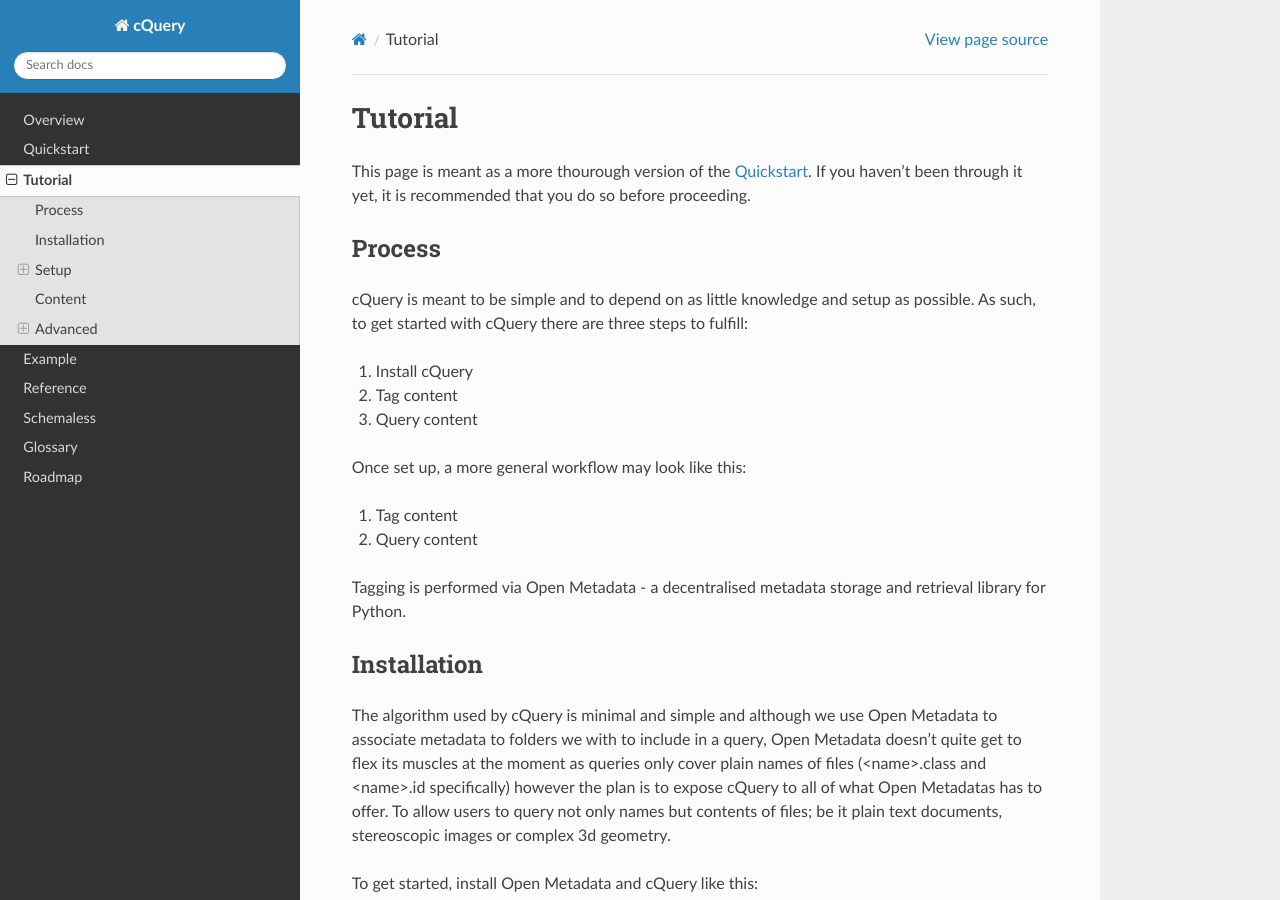
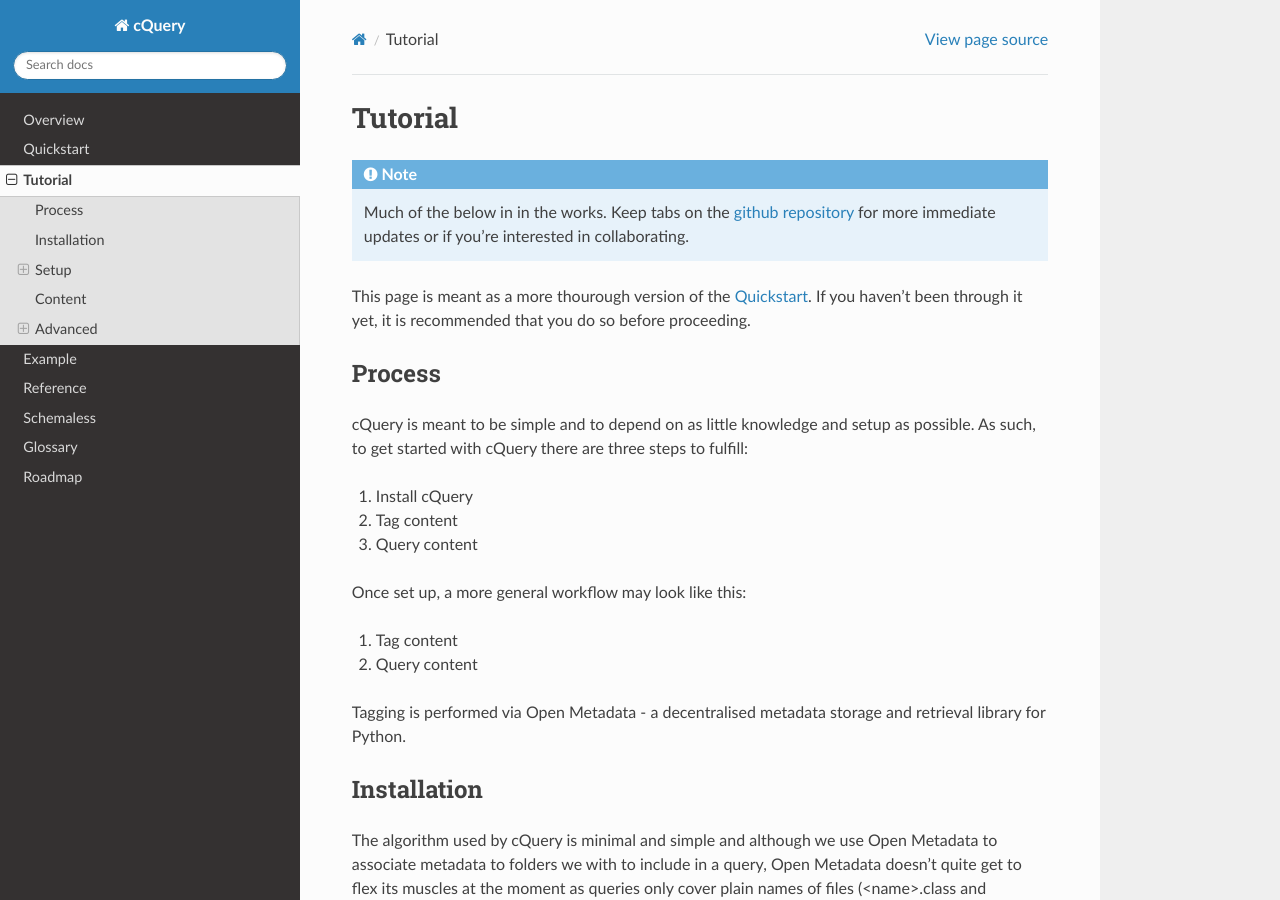
Before and after one commit to abstractfactory/cquery, a Sphinx documentation site: the page built from docs/tutorial.rst, in a window 1280 px wide and 900 px high. Built offline with Sphinx 7.4.7 and the Read the Docs theme 2.0.0, drawn with Linux system fonts in a browser that asks for light colours.

Commit message:
Added note on incompleteness

```diff
--- a/docs/tutorial.rst
+++ b/docs/tutorial.rst
@@ -1,5 +1,7 @@
 Tutorial
 ========
+
+.. note:: Much of the below in in the works. Keep tabs on the `github repository`_ for more immediate updates or if you're interested in collaborating.
 
 This page is meant as a more thourough version of the :doc:`quickstart`. If you haven't been through it yet, it is recommended that you do so before proceeding.
 
@@ -96,3 +98,4 @@
 
 
 .. _cquery.py: https://github.com/abstractfactory/cquery/blob/master/python/cquery.py
+.. _github repository: https://github.com/abstractfactory/cquery
```
Also changed, not shown: 1 other file.
